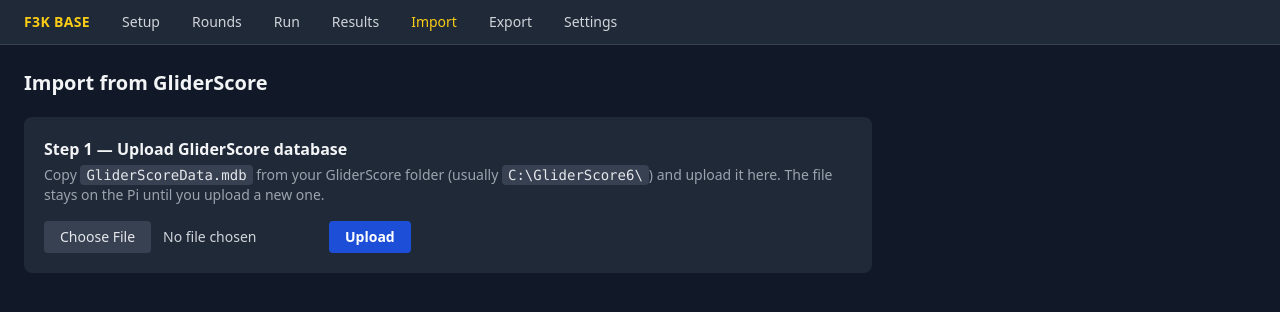
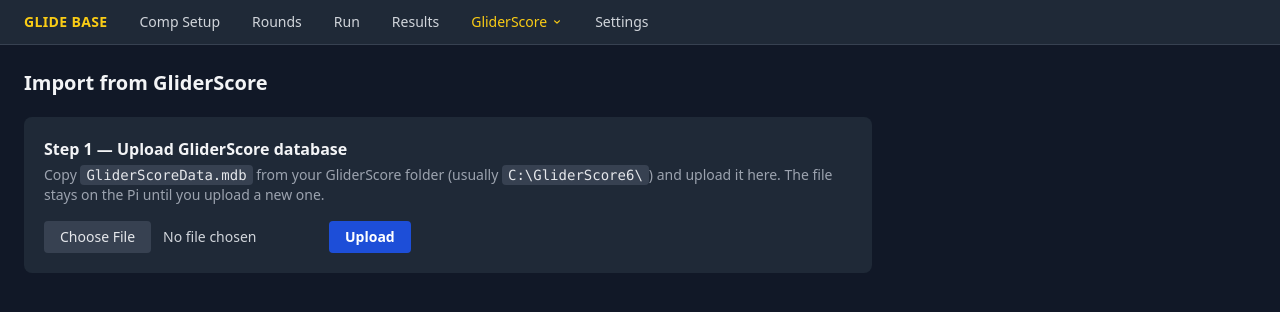
Before and after one commit to gadjt12a/F3K_Timer_Base_Station, a FastAPI app: page /import in a window 1280 px wide. Shown: the top 312 px of the page. Run offline with FastAPI, Linux system fonts and the light colour scheme; parts of the project's set-up code (start-up, migrations or seed data) failed here and were passed over; some libraries are stand-ins or nearby versions.

Commit message:
Rebrand: F3K BASE → GLIDE BASE; Setup → Comp Setup; GliderScore dropdown nav
- Brand name in nav + browser title: F3K BASE → GLIDE BASE
- Setup tab + page heading → Comp Setup
- Import + Export tabs merged into GliderScore dropdown (hover reveals Import/Export sub-links)
- FastAPI title updated

Co-Authored-By: Claude Sonnet 4.6 <noreply@anthropic.com>

```diff
--- a/base_station/frontend/app.py
+++ b/base_station/frontend/app.py
@@ -39,7 +39,7 @@ class ConnectionManager:
 
 manager = ConnectionManager()
 
-app = FastAPI(title="F3K Base Station")
+app = FastAPI(title="Glide Base")
 app.state.ws_manager = manager
 templates = Jinja2Templates(directory=Path(__file__).parent / "templates")
 
--- a/base_station/frontend/templates/base.html
+++ b/base_station/frontend/templates/base.html
@@ -3,19 +3,29 @@
 <head>
     <meta charset="UTF-8">
     <meta name="viewport" content="width=device-width, initial-scale=1.0">
-    <title>F3K Base Station</title>
+    <title>Glide Base</title>
     <script src="https://cdn.tailwindcss.com"></script>
     <script defer src="https://cdn.jsdelivr.net/npm/alpinejs@3.x.x/dist/cdn.min.js"></script>
 </head>
 <body class="bg-gray-900 text-white min-h-screen">
-    <nav class="bg-gray-800 border-b border-gray-700 px-6 py-3 flex gap-8 text-sm font-medium">
-        <span class="text-yellow-400 font-bold tracking-wide">F3K BASE</span>
-        <a href="/setup" class="hover:text-yellow-400 {% if active == 'setup' %}text-yellow-400{% else %}text-gray-300{% endif %}">Setup</a>
+    <nav class="bg-gray-800 border-b border-gray-700 px-6 py-3 flex gap-8 text-sm font-medium items-center">
+        <span class="text-yellow-400 font-bold tracking-wide">GLIDE BASE</span>
+        <a href="/setup" class="hover:text-yellow-400 {% if active == 'setup' %}text-yellow-400{% else %}text-gray-300{% endif %}">Comp Setup</a>
         <a href="/rounds" class="hover:text-yellow-400 {% if active == 'rounds' %}text-yellow-400{% else %}text-gray-300{% endif %}">Rounds</a>
         <a href="/run" class="hover:text-yellow-400 {% if active == 'run' %}text-yellow-400{% else %}text-gray-300{% endif %}">Run</a>
         <a href="/results" class="hover:text-yellow-400 {% if active == 'results' %}text-yellow-400{% else %}text-gray-300{% endif %}">Results</a>
-        <a href="/import" class="hover:text-yellow-400 {% if active == 'import' %}text-yellow-400{% else %}text-gray-300{% endif %}">Import</a>
-        <a href="/export" class="hover:text-yellow-400 {% if active == 'export' %}text-yellow-400{% else %}text-gray-300{% endif %}">Export</a>
+        <div class="relative" x-data="{ open: false }" @mouseenter="open = true" @mouseleave="open = false">
+            <button class="flex items-center gap-1 hover:text-yellow-400 {% if active in ['import', 'export'] %}text-yellow-400{% else %}text-gray-300{% endif %}">
+                GliderScore
+                <svg xmlns="http://www.w3.org/2000/svg" class="h-3 w-3" viewBox="0 0 20 20" fill="currentColor">
+                    <path fill-rule="evenodd" d="M5.293 7.293a1 1 0 011.414 0L10 10.586l3.293-3.293a1 1 0 111.414 1.414l-4 4a1 1 0 01-1.414 0l-4-4a1 1 0 010-1.414z" clip-rule="evenodd"/>
+                </svg>
+            </button>
+            <div x-show="open" class="absolute top-full left-0 mt-1 bg-gray-800 border border-gray-700 rounded shadow-lg py-1 z-50 min-w-max">
+                <a href="/import" class="block px-4 py-2 hover:bg-gray-700 hover:text-yellow-400 {% if active == 'import' %}text-yellow-400{% else %}text-gray-300{% endif %}">Import</a>
+                <a href="/export" class="block px-4 py-2 hover:bg-gray-700 hover:text-yellow-400 {% if active == 'export' %}text-yellow-400{% else %}text-gray-300{% endif %}">Export</a>
+            </div>
+        </div>
         <a href="/settings" class="hover:text-yellow-400 {% if active == 'settings' %}text-yellow-400{% else %}text-gray-300{% endif %}">Settings</a>
     </nav>
     <main class="{% block main_class %}p-6 max-w-4xl{% endblock %}">
--- a/base_station/frontend/templates/setup.html
+++ b/base_station/frontend/templates/setup.html
@@ -1,6 +1,6 @@
 {% extends "base.html" %}
 {% block content %}
-<h1 class="text-2xl font-bold mb-6">Setup</h1>
+<h1 class="text-2xl font-bold mb-6">Comp Setup</h1>
 
 <!-- ── Global pilot registry ── -->
 <section class="bg-gray-800 rounded-lg p-5 mb-6">
```
